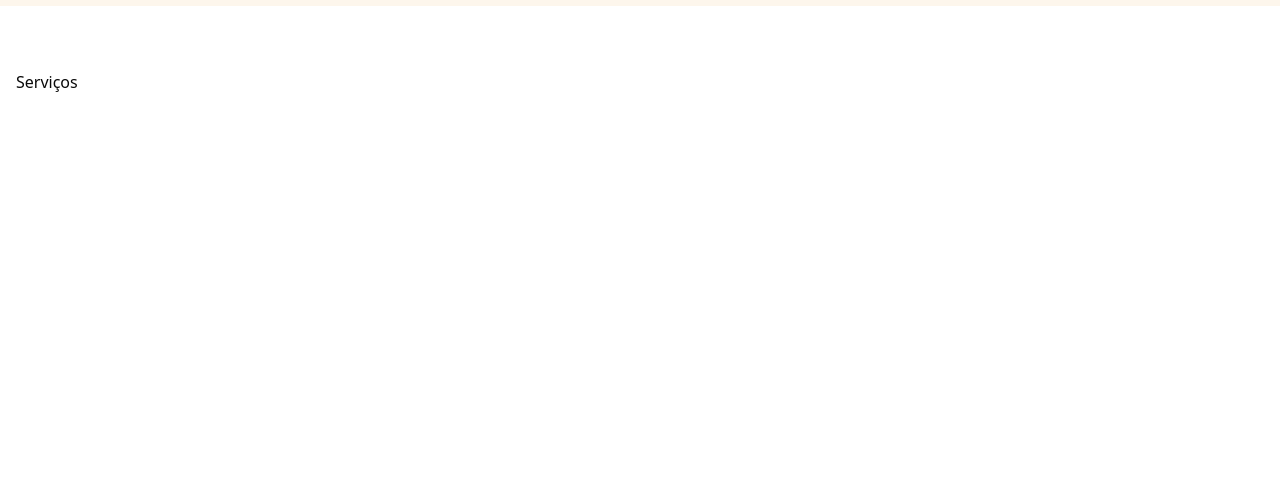
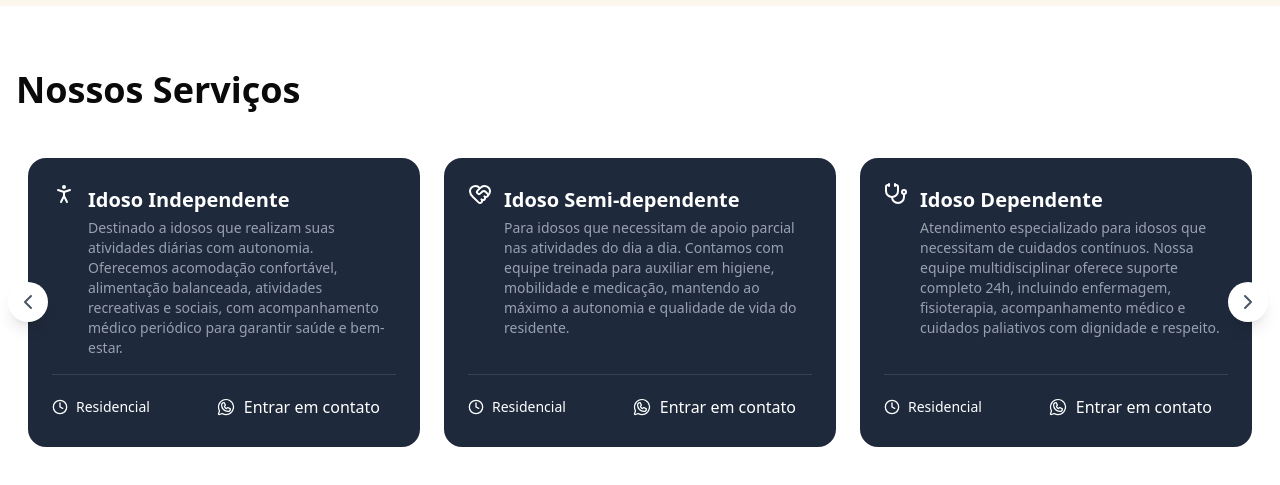
Before and after one commit to LucasBCarvalho/villa-da-maturidade, a Next.js app: page / in a window 1280 px wide. Shown: the part 1377-1862 px from the top of the page. Before the commit the page ends 1535 px from the top, so only its background shows below. Built offline with nearby package versions, Linux system fonts and the light colour scheme.

Commit message:
Adiciona todos os dados dos serviços

```diff
--- a/src/app/_components/services.tsx
+++ b/src/app/_components/services.tsx
@@ -1,10 +1,133 @@
+"use client"
+
+import useEmblaCarousel from 'embla-carousel-react'
+import { PersonStanding, HeartHandshake, Stethoscope, Activity, Brain, Salad, Clock, ChevronLeft, ChevronRight } from 'lucide-react'
+import { WhatsappLogo, WhatsappLogoIcon } from '@phosphor-icons/react'
+
+const services = [
+  {
+    title: "Idoso Independente",
+    description: "Destinado a idosos que realizam suas atividades diárias com autonomia. Oferecemos acomodação confortável, alimentação balanceada, atividades recreativas e sociais, com acompanhamento médico periódico para garantir saúde e bem-estar.",
+    duration: "Residencial",
+    price: "Sob consulta",
+    icon: <PersonStanding />,
+    linkText: 'Olá, vi no site sobre a categoria Idoso Independente e gostaria de mais informações.'
+  },
+  {
+    title: "Idoso Semi-dependente",
+    description: "Para idosos que necessitam de apoio parcial nas atividades do dia a dia. Contamos com equipe treinada para auxiliar em higiene, mobilidade e medicação, mantendo ao máximo a autonomia e qualidade de vida do residente.",
+    duration: "Residencial",
+    price: "Sob consulta",
+    icon: <HeartHandshake />,
+    linkText: 'Olá, vi no site sobre a categoria Idoso Semi-dependente e gostaria de mais informações.'
+  },
+  {
+    title: "Idoso Dependente",
+    description: "Atendimento especializado para idosos que necessitam de cuidados contínuos. Nossa equipe multidisciplinar oferece suporte completo 24h, incluindo enfermagem, fisioterapia, acompanhamento médico e cuidados paliativos com dignidade e respeito.",
+    duration: "Residencial",
+    price: "Sob consulta",
+    icon: <Stethoscope />,
+    linkText: 'Olá, vi no site sobre a categoria Idoso Dependente e gostaria de mais informações.'
+  },
+  {
+    title: "Fisioterapia",
+    description: "Sessões de fisioterapia individualizadas focadas na reabilitação, prevenção de quedas e manutenção da mobilidade dos residentes. Nossa equipe trabalha para preservar a independência motora e melhorar a qualidade de vida no dia a dia.",
+    duration: "45min",
+    price: "Sob consulta",
+    icon: <Activity />,
+    linkText: 'Olá, vi no site sobre Fisioterapia e gostaria de mais informações.'
+  },
+  {
+    title: "Psicologia",
+    description: "Acompanhamento psicológico regular para apoio emocional, prevenção de depressão e ansiedade, adaptação à vida residencial e fortalecimento de vínculos familiares. Atendimento individual e em grupo para promover saúde mental e bem-estar.",
+    duration: "50min",
+    price: "Sob consulta",
+    icon: <Brain />,
+    linkText: 'Olá, vi no site sobre Psicologia e gostaria de mais informações.'
+  },
+  {
+    title: "Nutricionista",
+    description: "Acompanhamento nutricional personalizado para cada residente, considerando restrições alimentares, condições de saúde e preferências individuais. Cardápios balanceados e adaptados para garantir nutrição adequada e qualidade de vida.",
+    duration: "30min",
+    price: "Sob consulta",
+    icon: <Salad />,
+    linkText: 'Olá, vi no site sobre Nutricionista e gostaria de mais informações.'
+  },
+]
 
 export function Services() {
+
+    const [emblaRef, emblaApi] = useEmblaCarousel({
+        loop: false,
+        align: "start",
+        slidesToScroll: 1,
+        breakpoints: {
+            "(min-width: 768px)": { slidesToScroll: 3 }
+        }
+    })
+
+    function scrollPrev() {
+        emblaApi?.scrollPrev();
+    }
+
+    function scrollNext() {
+        emblaApi?.scrollNext();
+    }
+
     return (
         <section className="bg-white py-16">
             <div className="container mx-auto px-4">
-                <div>
-                    <h2 className="font-4x1">Serviços</h2>
+                <h2 className="text-4xl font-bold mb-12">Nossos Serviços</h2>
+
+                <div className="relative">
+                    <div className='overflow-hidden' ref={emblaRef}>
+                        <div className='flex'>
+                            {services.map((item, index) => (
+                                <div key={index} className='flex-[0_0_100%] min-w-0 md:flex-[0_0_calc(100%/3)] px-3'>
+                                    <article className='bg-[#1e293b] text-white rounded-2xl p-6 space-y-4 h-full flex flex-col'>
+                                        <div className='flex-1 flex items-start justify-between'>
+                                            <div className='flex gap-3'>
+                                                <span className='text-3xl'>{item.icon}</span>
+                                                <div>
+                                                    <h3 className='font-bold text-xl my-1'>{item.title}</h3>
+                                                    <p className='text-gray-400 text-sm select-none'>{item.description}</p>
+                                                </div>
+                                            </div>
+                                        </div>
+
+                                        <div className='border-t border-gray-700 pt-4 flex items-center justify-between'>
+                                            <div className='flex items-center gap-2 text-sm'>
+                                                <Clock className='w-4 h-4'/>
+                                                <span>{item.duration}</span>
+                                            </div>
+
+                                            <a
+                                                href="#"
+                                                className="flex items-center justify-center gap-2 hover:bg-[#E84C3D] px-4 py-1 rounded-md duration-300"
+                                            >
+                                                <WhatsappLogoIcon className='w-5 h-5'/>
+                                                Entrar em contato
+                                            </a>
+                                        </div>
+                                    </article>
+                                </div>
+                            ))}
+                        </div>
+                    </div>
+
+                    <button
+                        className='bg-white flex items-center justify-center rounded-full shadow-lg w-10 h-10 absolute left-3 -translate-y-1/2 -translate-x-1/2 top-1/2 z-10'
+                        onClick={scrollPrev}
+                    >
+                        <ChevronLeft className='w-6 h-6 text-gray-600' />
+                    </button>
+
+                    <button
+                        className='bg-white flex items-center justify-center rounded-full shadow-lg w-10 h-10 absolute -right-6 -translate-y-1/2 -translate-x-1/2 top-1/2 z-10'
+                        onClick={scrollNext}
+                    >
+                        <ChevronRight className='w-6 h-6 text-gray-600' />
+                    </button>
                 </div>
             </div>
         </section>
```
